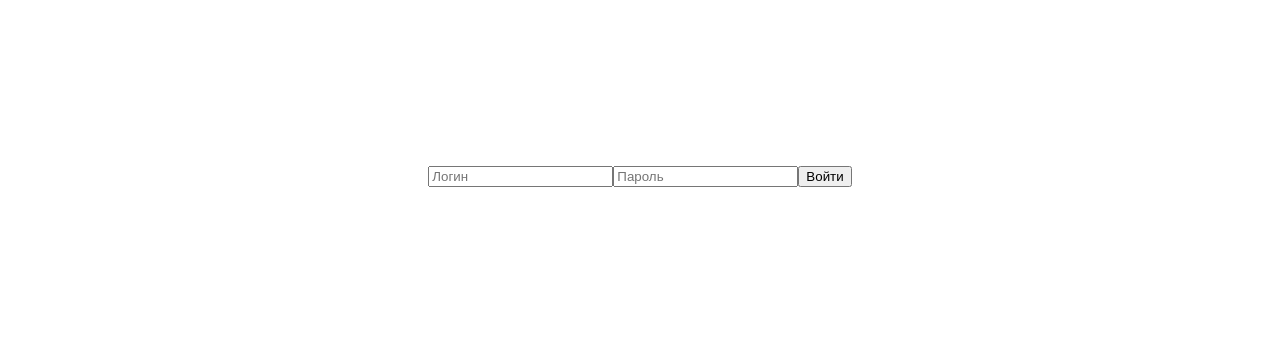
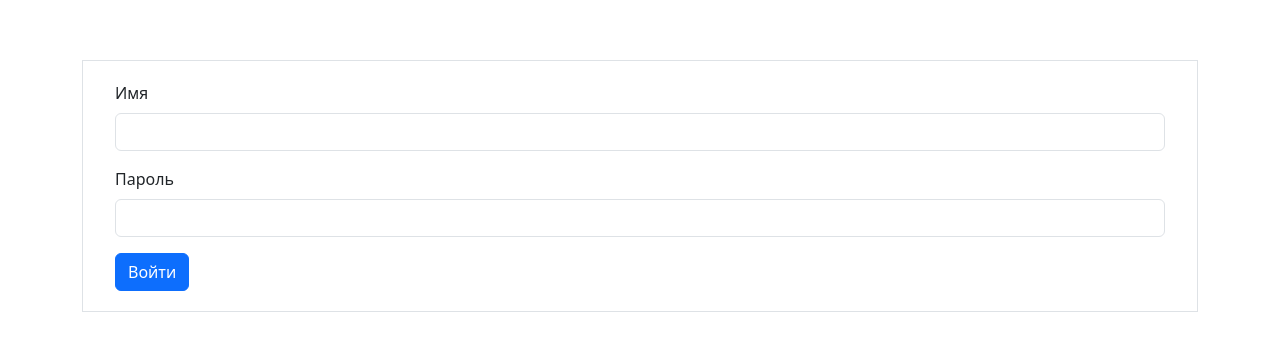
Before and after one commit to Johnny-24/birthday-buddy, a Nuxt app: page / in a window 1280 px wide. Shown: the part 214-564 px from the top of the page. Built offline with nearby package versions, Linux system fonts and the light colour scheme.

Commit message:
i need fix sort for add new item

```diff
--- a/app.vue
+++ b/app.vue
@@ -1,31 +1,59 @@
 <template>
-  <div class="container">
-    <form class="form" v-if="!authSuccess" @submit.prevent="auth">
-      <input type="text" placeholder="Логин" v-model="login" :required="true">
-      <input type="password" placeholder="Пароль" v-model="password" :required="true">
-      <button type="submit">Войти</button>
-    </form>
+  <div class="container-sm auth-container">
+    <div class="row auth-form" v-if="!authSuccess">
+      <div class="col">
+        <!-- Авторизация -->
+        <form @submit.prevent="auth">
+          <div class="mb-3">
+            <label for="name" class="form-label">Имя</label>
+            <input type="text" class="form-control" id="name" v-model="login" :required="true">
+          </div>
+          <div class="mb-3">
+            <label for="password" class="form-label">Пароль</label>
+            <input type="password" class="form-control" id="password" v-model="password" :required="true">
+          </div>
+          <div class="text-danger mb-3" v-show="authError">Неверный логин или пароль</div>
+          <button type="submit" class="btn btn-primary">Войти</button>
+        </form>
+      </div>
+    </div>
 
-    <div  v-else>
-      <form class="form" @submit.prevent="add">
-        <input type="text" placeholder="ФИО" v-model="newName" :required="true">
-        <input type="date" placeholder="Дата" v-model="newDate" :required="true">
-        <button type="submit">Добавить</button>
-      </form>
-      <div v-if="!list.length">Пусто</div>
-      <ul v-else>
-        <li class="item" :class="item.status" v-for="(item, index) in list" :key="item.id">
-          {{ index + 1 }}
-          <div class="info" v-show="!item.edit"> {{ item.name }} {{ item.date }} </div>
-          <form @submit.prevent="save(index)" :style="{padding: '0 5px'}">
-            <input v-show="item.edit" type="text" placeholder="ФИО" v-model="editName" :required="true">
-            <input v-show="item.edit" type="date" placeholder="Дата" v-model="editDate" :required="true">
-            <button v-show="item.edit" type="submit" :style="{marginLeft: '5px'}">Сохранить</button>
-          </form>
-          <div class="controlls">
-            <button v-show="!item.edit" type="button" @click="edit({ index, value: !item.edit })">Редактировать</button>
-            <button v-show="!item.edit" type="button" @click="del(item.id)">Удалить</button>
-          </div>
+    <div class="container" v-else>
+      <!-- Добавление -->
+      <div class="d-flex justify-content-center mb-3">
+        <form class="form btn-group" @submit.prevent="add">
+          <input class="form-control" id="name" type="text" placeholder="Имя" v-model="newName" :required="true">
+          <input class="form-control" id="date" type="date" placeholder="Год" v-model="newDate">
+          <button type="submit" class="btn btn-primary">Добавить</button>
+        </form>
+      </div>
+
+
+
+
+      <!-- Пусто -->
+      <div v-if="!list.length" class="text-center">Пусто</div>
+
+      <!-- Список -->
+      <ul v-else class="list-group">
+        <li class="list-group-item d-flex" :class="item.status" v-for="(item, index) in list" :key="item.id">
+            <div class="d-flex align-items-center me-3">{{ index + 1 }}</div>
+            <div v-if="!item.edit" class="d-flex align-items-center p-0">{{ item.name }} {{ item.date }}</div>
+            <div class="ms-auto" v-show="!item.edit">
+              <button class="btn btn-warning" v-show="!item.edit" type="button" @click="edit({ index, value: !item.edit })"><i class="bi bi-pencil"></i></button>
+              <button class="btn btn-danger" v-show="!item.edit" type="button" @click="del(item.id)"><i class="bi bi-trash3"></i></button>
+            </div>
+            <form class="col d-flex" @submit.prevent="save(index)" :style="{padding: '0 5px'}" v-if="item.edit">
+              <div class="col-6">
+                <input class="form-control" type="text" placeholder="ФИО" v-model="editName" :required="true">
+              </div>
+              <div class="col-3">
+                <input class="form-control" type="date" placeholder="Дата" v-model="editDate" :required="true">
+              </div>
+              <div class="ms-auto">
+                <button class="btn btn-success" type="submit" :style="{marginLeft: '5px'}"><i class="bi bi-check-square"></i></button>
+              </div>
+            </form>
         </li>
       </ul>
     </div>
@@ -33,12 +61,25 @@
 </template>
 
 <script setup>
-import { ref, onMounted } from 'vue'
+import { ref, onMounted, watch } from 'vue'
+
+useHead({
+  link: [
+    {
+      href: 'https://cdn.jsdelivr.net/npm/bootstrap@5.3.1/dist/css/bootstrap.min.css',
+      rel: 'stylesheet'
+    },
+    {
+      href: 'https://cdn.jsdelivr.net/npm/bootstrap-icons@1.10.5/font/bootstrap-icons.css',
+      rel: 'stylesheet'
+    }
+  ]
+})
 
 const authSuccess = ref(false)
 const login = ref('')
 const password = ref('')
-
+const authError = ref(false)
 const authData = reactive({
   login: '231231',
   password: '231231'
@@ -52,6 +93,23 @@ const editName = ref('')
 
 const list = ref([])
 
+watch([login, password], () => {
+  authError.value = false
+})
+
+const sort = (arr) => {
+  arr.sort((a, b) => {
+  const dateA = new Date(a.date);
+  const dateB = new Date(b.date);
+
+  if (dateA.getMonth() === dateB.getMonth()) {
+    return dateA.getDate() - dateB.getDate();
+  } else {
+    return dateA.getMonth() - dateB.getMonth();
+  }
+});
+}
+
 const add = () => {
   const item = {
     id: Date.now(),
@@ -64,9 +122,12 @@ const add = () => {
     ...list.value,
     item
   ]
-  list.value = newList
+
   newName.value = ''
   newDate.value = ''
+
+  const newArray = sort(newList)
+  list.value = newArray
 }
 
 const edit = ({ index, value }) => {
@@ -88,6 +149,9 @@ const save = (index) => {
   list.value.forEach(i => {
     i.edit = false
   })
+
+  const newArray = sort(list.value)
+  list.value = newArray
 }
 
 const del = (id) => {
@@ -99,6 +163,8 @@ const auth = () => {
   if (authData.login === login.value && authData.password === password.value) {
     authSuccess.value = true
     localStorage.setItem('auth', JSON.stringify(true))
+  } else {
+    authError.value = true
   }
 }
 
@@ -107,42 +173,24 @@ onMounted(() => {
   if (savedAuthData === 'true') {
     authSuccess.value = true
   }
+  if (list.value.length) {
+    const newArray = sort(list.value)
+    list.value = newArray
+  }
 })
 </script>
 
 <style>
-body {
-  margin: 0;
-}
-.form {
-  margin-bottom: 20px;
-}
-ul {
-  padding: 0;
-}
-.container {
-  flex-direction: column;
+.auth-container {
+  height: 100vh;
   display: flex;
   align-items: center;
   justify-content: center;
-  width: 100%;
-  height: 100vh;
 }
-.info {
-  padding: 0 15px;
-  margin-right: auto;
-}
-.item {
-  display: flex;
-  justify-content: space-between;
-  padding: 5px;
-  border: 1px solid black;
-  margin-bottom: 15px;
-}
-.danger {
-  color: red;
-}
-.warning {
-  color: orange;
+
+.auth-form {
+    border: 1px solid #dee2e6;
+    padding: 20px;
+    width: 100%;
 }
 </style>
```
Also changed, not shown: nuxt.config.ts (line endings or trailing spaces).
